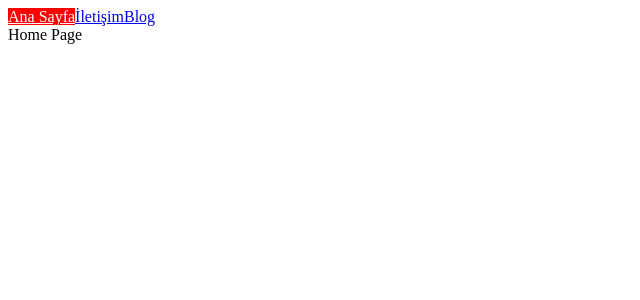
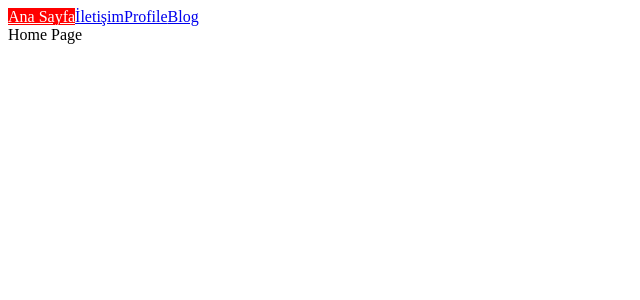
Before and after one commit to cobanyasin1998/React-Youtube, a React (Create React App) app in the folder react_project/: page / in a window 1280 px wide. Shown: the top 300 px of the page, without its empty margins (0-640 px from the left). Built offline with nearby package versions, Linux system fonts and the light colour scheme.

Commit message:
react router

```diff
--- a/react_project/src/App.js
+++ b/react_project/src/App.js
@@ -6,23 +6,34 @@ import Categories from "./pages/Blog/Categories";
 import Post from "./pages/Blog/Post";
 import BlogIndex from "./pages/Blog/BlogIndex";
 import Page404 from "./pages/404Page";
+import PrivateRoute from "./pages/PrivateRoute";
+import Profile from "./pages/Profile";
+
 function App() {
   return (
     <>
       <nav>
         <NavLink to="/">Ana Sayfa</NavLink>
         <NavLink to="/contact">İletişim</NavLink>
+        <NavLink to="/profile">Profile</NavLink>
         <NavLink to="/blog">Blog</NavLink>
       </nav>
       <Routes>
         <Route path="/" element={<Home />} />
         <Route path="/contact" element={<Contact />} />
+        <Route path="/profile" element={<Profile />} />
         <Route path="/blog" element={<BlogLayout />}>
           <Route index element={<BlogIndex />} />
           <Route path="categories" element={<Categories />} />
           <Route path="post/:url" element={<Post />} />
         </Route>
-        <Route path="*" element={Page404}/>
+        <Route path="/auth"  element={<PrivateRoute />}>
+          <Route index element={<BlogIndex />} />
+          <Route path="categories" element={<Categories />} />
+          <Route path="post/:url" element={<Post />} />
+        </Route>
+
+        <Route path="*" element={Page404} />
       </Routes>
     </>
   );
--- /dev/null
+++ b/react_project/src/context/RouteContext.js
@@ -0,0 +1,18 @@
+import { createContext, useContext, useState } from "react";
+const Context = createContext();
+
+const AuthProvider = ({ children }) => {
+  const [user, setUser] = useState(false);
+
+  const data = {
+    user,
+    setUser
+  };
+  return <Context.Provider value={data}>{children}</Context.Provider>;
+};
+
+
+export const useAuth = () => useContext(Context)
+
+
+export default AuthProvider;
--- a/react_project/src/index.js
+++ b/react_project/src/index.js
@@ -3,9 +3,13 @@ import ReactDOM from "react-dom/client";
 import { BrowserRouter } from "react-router-dom";
 import App from "./App";
 import "./style.css";
+import AuthProvider from "./context/RouteContext";
+
 const root = ReactDOM.createRoot(document.getElementById("root"));
 root.render(
   <BrowserRouter>
-    <App />
+    <AuthProvider>
+      <App />
+    </AuthProvider>
   </BrowserRouter>
 );
--- /dev/null
+++ b/react_project/src/pages/PrivateRoute.js
@@ -0,0 +1,12 @@
+import { Navigate } from "react-router-dom";
+import { useAuth } from "../context/RouteContext";
+
+export default function PrivateRoute({ children }) {
+
+    const {user} = useAuth()
+    if(!user){
+        return <Navigate to="/auth/login" />
+    }
+
+    return children;
+}
--- /dev/null
+++ b/react_project/src/pages/Profile.js
@@ -0,0 +1,7 @@
+export default function Profile() {
+  return (
+    <>
+      <h3> Profile </h3>
+    </>
+  );
+}
```
Also changed, not shown: react_project/src/pages/Auth/login.js (added, +7 -0 lines).
